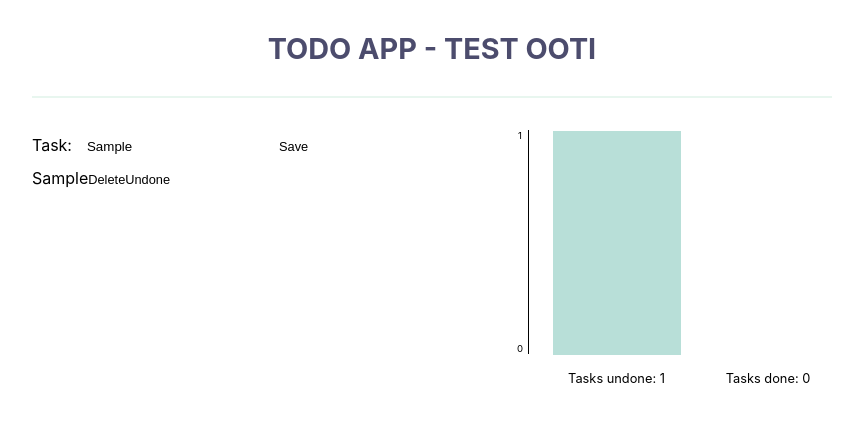
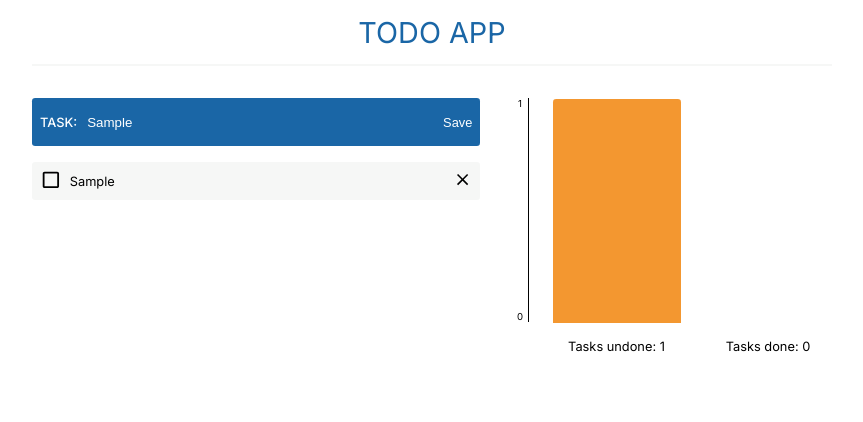
Before and after one commit to in-roma/test-react, a React (Create React App) app: page / in a window 1280 px wide. Both pictures are taken after typing "Sample" into the empty fields and a click on the button "Save". Shown: the top 422 px of the page, without its empty margins (208-1071 px from the left). Built offline with nearby package versions, Linux system fonts and the light colour scheme.

Commit message:
layout implemented - all components running fine

```diff
--- a/public/index.html
+++ b/public/index.html
@@ -10,6 +10,14 @@
 			content="Web site created using create-react-app"
 		/>
 		<link rel="apple-touch-icon" href="%PUBLIC_URL%/logo192.png" />
+		<link rel="preconnect" href="https://fonts.googleapis.com" />
+		<link rel="preconnect" href="https://fonts.gstatic.com" crossorigin />
+		<link rel="preconnect" href="https://fonts.googleapis.com" />
+		<link rel="preconnect" href="https://fonts.gstatic.com" crossorigin />
+		<link
+			href="https://fonts.googleapis.com/css2?family=Inter:wght@100;200;300;400;500;600;700;800;900&display=swap"
+			rel="stylesheet"
+		/>
 		<title>React App</title>
 	</head>
 	<body>
--- a/src/App.css
+++ b/src/App.css
@@ -0,0 +1,7 @@
+.icon-check {
+    margin-left: 0.5rem;
+}
+
+.icon-delete {
+    margin-right: 0.5rem;
+}
--- a/src/UI/colors.js
+++ b/src/UI/colors.js
@@ -1,6 +1,6 @@
 export const white = 'white';
 export const black = 'black';
-export const colorPrimary = '#4C4C6D';
-export const colorSecondary = '#ffe194';
-export const colorBackgroundLight = '#E8F6EF';
-export const colorBackgroundDarker = '#B8DFD8';
+export const colorPrimary = '#1A66A6';
+export const colorSecondary = '#F39730';
+export const colorBackgroundLight = '#F6F7F6';
+export const colorBackgroundDarker = '#1A66A6';
--- a/src/components/Task.jsx
+++ b/src/components/Task.jsx
@@ -1,16 +1,72 @@
 import React from 'react';
 import styled from 'styled-components';
+import {
+	MdOutlineCheckBoxOutlineBlank,
+	MdOutlineCheckBox,
+	MdOutlineClear,
+} from 'react-icons/md';
+import { IconContext } from 'react-icons';
+
+// Colors
+import { black, colorBackgroundLight } from '../UI/colors';
 
 //  Components
-import { ButtonSubmit } from '../pages/todoPageLayout';
+
 const TaskContainer = styled.div`
-	width: 400px;
-	heigth: 2rem;
+	width: 100%;
+	height: 2.4rem;
+	display: flex;
+	border-radius: 0.2rem;
+	justify-content: flex-start;
+	align-items: center;
+	background-color: ${colorBackgroundLight};
+	margin-bottom: 0.5rem;
 `;
 const TaskSpan = styled.span`
-	font-size: 1rem;
+	width: 100%;
+	margin-left: 0.5rem;
+	font-size: 0.8rem;
 	color: 'black';
 `;
+
+const Button = styled.button`
+	width: 2rem;
+	height: 2rem;
+	border-radius: 5px;
+	margin-right: 0.5rem;
+	cursor: pointer;
+	font-size: 0.8rem;
+	border: none;
+	margin: 0;
+	padding: 0;
+	width: auto;
+	overflow: visible;
+	background: transparent;
+	color: ${black};
+	font-weigth: 600;
+	line-height: normal;
+	-webkit-font-smoothing: inherit;
+	-moz-osx-font-smoothing: inherit;
+	-webkit-appearance: none;
+`;
+
+const checkIcon = (
+	<IconContext.Provider value={{ size: '1.7em', className: 'icon-check' }}>
+		<MdOutlineCheckBox />
+	</IconContext.Provider>
+);
+
+const unCheckIcon = (
+	<IconContext.Provider value={{ size: '1.7em', className: 'icon-check' }}>
+		<MdOutlineCheckBoxOutlineBlank />
+	</IconContext.Provider>
+);
+
+const deleteIcon = (
+	<IconContext.Provider value={{ size: '1.5em', className: 'icon-delete' }}>
+		<MdOutlineClear />
+	</IconContext.Provider>
+);
 
 export default function Task({
 	id,
@@ -21,13 +77,13 @@ export default function Task({
 }) {
 	return (
 		<TaskContainer key={id} id={id}>
+			<Button id={id} status={status} onClick={changeTaskStatus}>
+				{status ? checkIcon : unCheckIcon}
+			</Button>
 			<TaskSpan>{text}</TaskSpan>
-			<ButtonSubmit id={id} onClick={deleteTask}>
-				Delete
-			</ButtonSubmit>
-			<ButtonSubmit id={id} status={status} onClick={changeTaskStatus}>
-				{status ? 'Done' : 'Undone'}
-			</ButtonSubmit>
+			<Button id={id} onClick={deleteTask}>
+				{deleteIcon}
+			</Button>
 		</TaskContainer>
 	);
 }
--- a/src/index.css
+++ b/src/index.css
@@ -4,9 +4,7 @@
 
 body {
   margin: 0;
-  font-family: -apple-system, BlinkMacSystemFont, 'Segoe UI', 'Roboto', 'Oxygen',
-    'Ubuntu', 'Cantarell', 'Fira Sans', 'Droid Sans', 'Helvetica Neue',
-    sans-serif;
+  font-family: 'Inter', sans-serif;
   -webkit-font-smoothing: antialiased;
   -moz-osx-font-smoothing: grayscale;
 }
--- a/src/pages/TodoPage.jsx
+++ b/src/pages/TodoPage.jsx
@@ -1,4 +1,4 @@
-import React, { useState, useEffect } from 'react';
+import React, { useState } from 'react';
 import { v4 as uuidv4 } from 'uuid';
 import styled from 'styled-components';
 
@@ -6,14 +6,7 @@ import styled from 'styled-components';
 import Task from '../components/Task';
 
 // Colors
-import {
-	white,
-	black,
-	colorPrimary,
-	colorSecondary,
-	colorBackgroundLight,
-	colorBackgroundDarker,
-} from '../UI/colors';
+import { white, black, colorPrimary, colorSecondary } from '../UI/colors';
 
 // Styled components
 import {
@@ -62,7 +55,7 @@ export default function TodoPage() {
 	};
 
 	// Change status
-	const changeTaskStatus = (index) => (event) => {
+	const changeTaskStatus = (index) => () => {
 		let newList = [...tasks];
 		let status = tasks[index].status;
 
@@ -113,13 +106,17 @@ export default function TodoPage() {
 	const GraphUndone = styled.div`
 		width: 8rem;
 		height: ${(maxHeight / tasks.length) * unDoneTasksGraph}rem;
-		background-color:${colorBackgroundDarker}};
+		background-color:${colorSecondary}};
+		border-top-left-radius: 0.2rem;
+		border-top-right-radius: 0.2rem;
 	`;
 
 	const Graphdone = styled.div`
 		width: 8rem;
 		height: ${(maxHeight / tasks.length) * doneTasksGraph}rem;
-		background-color: ${colorBackgroundDarker};
+		background-color: ${colorPrimary};
+		border-top-left-radius: 0.2rem;
+		border-top-right-radius: 0.2rem;
 	`;
 	console.log('this is unDoneTasksGraph', unDoneTasksGraph);
 	console.log('this is doneTasksGraph', doneTasksGraph);
@@ -127,12 +124,12 @@ export default function TodoPage() {
 	return (
 		<FormPage>
 			<Header>
-				<HeaderTitle>TODO APP - TEST OOTI</HeaderTitle>
+				<HeaderTitle>TODO APP</HeaderTitle>
 			</Header>
 			<PageContent>
 				<TodoSection>
 					<TaskForm onSubmit={addTask}>
-						<TaskFormLabel>Task:</TaskFormLabel>
+						<TaskFormLabel>TASK:</TaskFormLabel>
 						<TaskFormInput
 							onChange={onChange}
 							type="text"
@@ -150,6 +147,7 @@ export default function TodoPage() {
 								status={el.status}
 								deleteTask={deleteTask}
 								changeTaskStatus={changeTaskStatus(index)}
+								maxLength={11}
 							/>
 						))}
 					</TaskList>
--- a/src/pages/todoPageLayout.js
+++ b/src/pages/todoPageLayout.js
@@ -2,15 +2,11 @@ import styled from 'styled-components';
 import {
 	white,
 	colorPrimary,
-	colorSecondary,
 	colorBackgroundLight,
 	colorBackgroundDarker,
 } from '../UI/colors';
 
-// Layout (styled components)
-
 // Page
-
 export const FormPage = styled.div`
 	width: auto;
 	height: 100%;
@@ -30,10 +26,9 @@ export const PageContent = styled.div`
 `;
 
 // Header
-
 export const Header = styled.header`
 	width: 50rem;
-	height: 6rem;
+	height: 4rem;
 	background-color: ${white};
 	display: flex;
 	justify-content: center;
@@ -43,60 +38,74 @@ export const Header = styled.header`
 
 export const HeaderTitle = styled.h1`
 	font-size: 1.8rem;
+	font-weight: 400;
 	color: ${colorPrimary};
 `;
 
 // Todo section
-
 export const TodoSection = styled.section`
-	width: 30rem;
+	width: 28rem;
 	height: auto;
 	margin-top: 2rem;
 	background-color: ${white};
 `;
 
-export const TaskForm = styled.form``;
+export const TaskForm = styled.form`
+	width: 28rem;
+	height: 3rem;
+	background-color: ${colorBackgroundDarker};
+	border-radius: 0.2rem;
+	display: flex;
+	justify-content: flex-start;
+	align-items: center;
+	margin-bottom: 1rem;
+`;
 
-export const TaskFormLabel = styled.label``;
+export const TaskFormLabel = styled.label`
+	font-size: 0.8rem;
+	margin-left: 0.5rem;
+	color: ${white};
+	font-weight: 500;
+`;
 
 export const TaskFormInput = styled.input`
+	width: 79%;
 	cursor: pointer;
 	display: inline-block;
-	padding: 9px 15px;
+	margin-left: 0.5rem;
 	border: 0;
 	line-height: inherit;
 	text-decoration: none;
 	outline: none;
+	background-color: ${colorBackgroundDarker};
+	color: ${white};
+	font-weight: 500;
 `;
 
 export const ButtonSubmit = styled.button`
 	width: 2rem;
 	height: 2rem;
-	border-radius: 5px;
+	margin-right: 0.5rem;
 	cursor: pointer;
 	font-size: 0.8rem;
 	border: none;
+	outline: none;
 	margin: 0;
 	padding: 0;
 	width: auto;
 	overflow: visible;
 	background: transparent;
-	color: inherit;
-
+	color: ${white};
+	font-weigth: 600;
 	line-height: normal;
 	-webkit-font-smoothing: inherit;
 	-moz-osx-font-smoothing: inherit;
 	-webkit-appearance: none;
-
-	& span:hover {
-		font-weigth: 800;
-	}
 `;
 
 export const TaskList = styled.div``;
 
 // Graph (dynamic components are within TodoPage component)
-
 export const GraphContainer = styled.div`
 	display: flex;
 	flex-direction: column;
```
Also changed, not shown: Screenshot Final.png (added), 1 other file (tests, documents, lock files or other folders).
